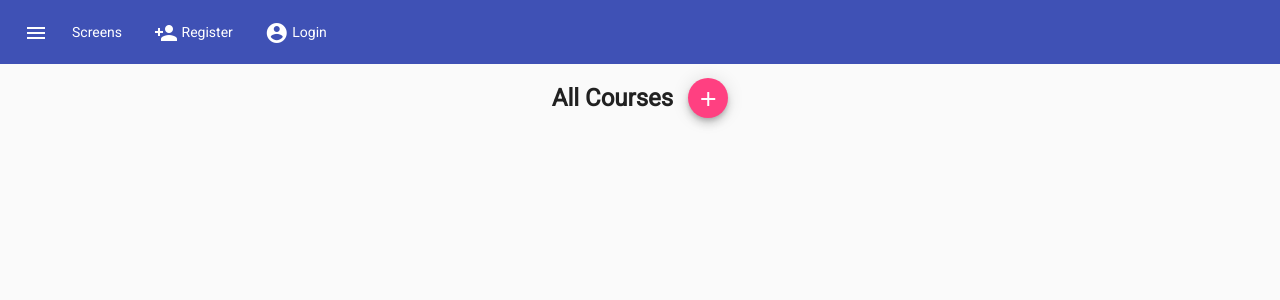
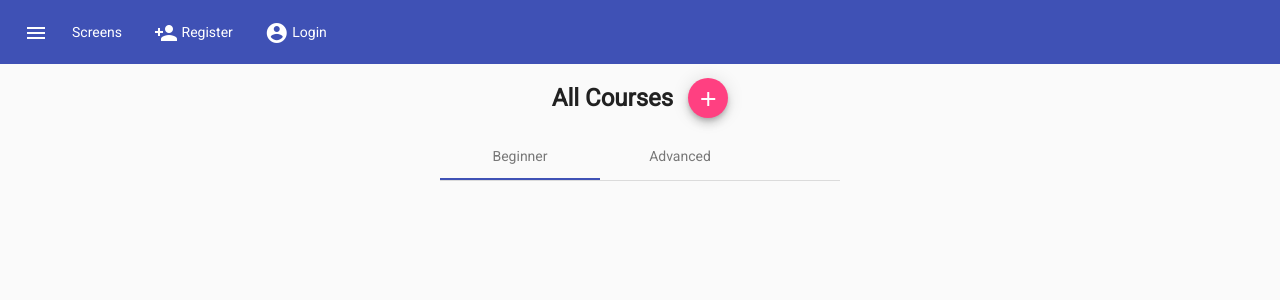
Before and after one commit to Samuel-Brr/Angular-Material-In-Depth, an Angular app: page / in a window 1280 px wide. Shown: the top 300 px of the page. Built offline with nearby package versions, Linux system fonts and the light colour scheme.

Commit message:
Angular Material Tab Groups

```diff
--- a/src/app/home/home.component.html
+++ b/src/app/home/home.component.html
@@ -11,5 +11,14 @@
 
   </div>
 
+  <mat-tab-group>
+    <mat-tab label="Beginner">
+
+    </mat-tab>
+    <mat-tab label="Advanced">
+
+    </mat-tab>
+  </mat-tab-group>
+
 
 </div>
```
